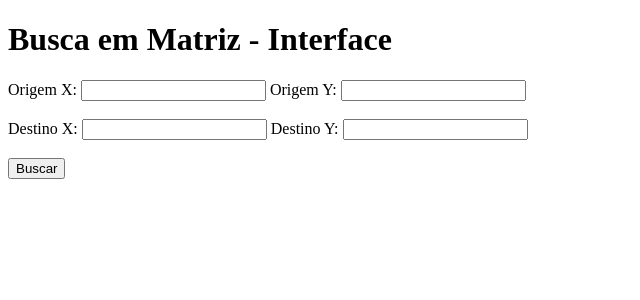
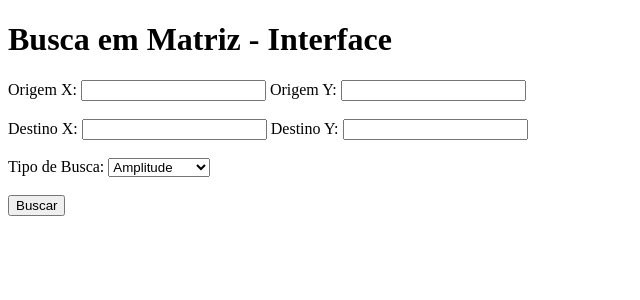
Before and after one commit to jbosco80/I.A, a Flask app: page / in a window 1280 px wide. Shown: the top 300 px of the page, without its empty margins (0-640 px from the left). Run offline with Flask 3, Linux system fonts and the light colour scheme.

Commit message:
modificação da opção de escolha

```diff
--- a/app.py
+++ b/app.py
@@ -7,7 +7,6 @@ app = Flask(__name__)
 @app.route('/')
 def index():
     return render_template('index.html')
-
 
 @app.route('/resultado', methods=['POST'])
 def resultado():
@@ -22,19 +21,23 @@ def resultado():
     destino_x = int(request.form['destino_x'])
     destino_y = int(request.form['destino_y'])
 
-    # Executa o algoritmo de busca em amplitude
+    # Verifica o tipo de busca selecionado
+    tipo_busca = request.form['tipo_busca']
+
+    # Executa o algoritmo de busca correspondente
     sol = bs.busca()
-    caminho_amplitude = sol.amplitude([origem_x, origem_y], [destino_x, destino_y], mapa, dim_x, dim_y)
-    print("\n===> AMPLITUDE:", caminho_amplitude)
-    print("===> Custo do Caminho:", len(caminho_amplitude) - 1)
-
-    # Executa o algoritmo de busca em profundidade
-    caminho_profundidade = sol.profundidade([origem_x, origem_y], [destino_x, destino_y], mapa, dim_x, dim_y)
-    print("\n*****PROFUNDIDADE*****\n", caminho_profundidade)
-    print("===> Custo do Caminho:", len(caminho_profundidade) - 1)
+    if tipo_busca == 'amplitude':
+        caminho_amplitude = sol.amplitude([origem_x, origem_y], [destino_x, destino_y], mapa, dim_x, dim_y)
+        caminho_profundidade = None  # Define como None para não mostrar na página
+        print("\n===> AMPLITUDE:", caminho_amplitude)
+        print("===> Custo do Caminho:", len(caminho_amplitude) - 1)
+    elif tipo_busca == 'profundidade':
+        caminho_amplitude = None  # Define como None para não mostrar na página
+        caminho_profundidade = sol.profundidade([origem_x, origem_y], [destino_x, destino_y], mapa, dim_x, dim_y)
+        print("\n*****PROFUNDIDADE*****\n", caminho_profundidade)
+        print("===> Custo do Caminho:", len(caminho_profundidade) - 1)
     # Renderiza o resultado na página
     return render_template('resultado.html', caminho_amplitude=caminho_amplitude, caminho_profundidade=caminho_profundidade)
 
-
 if __name__ == '__main__':
     app.run(debug=False)
--- a/templates/index.html
+++ b/templates/index.html
@@ -16,6 +16,14 @@
         <input type="number" id="destino_x" name="destino_x">
         <label for="destino_y">Destino Y:</label>
         <input type="number" id="destino_y" name="destino_y"><br><br>
+
+        <!-- Adicionando opção de escolha -->
+        <label for="tipo_busca">Tipo de Busca:</label>
+        <select id="tipo_busca" name="tipo_busca">
+            <option value="amplitude">Amplitude</option>
+            <option value="profundidade">Profundidade</option>
+        </select><br><br>
+
         <input type="submit" value="Buscar">
     </form>
 </body>
```
Also changed, not shown: templates/resultado.html (line endings or trailing spaces).
